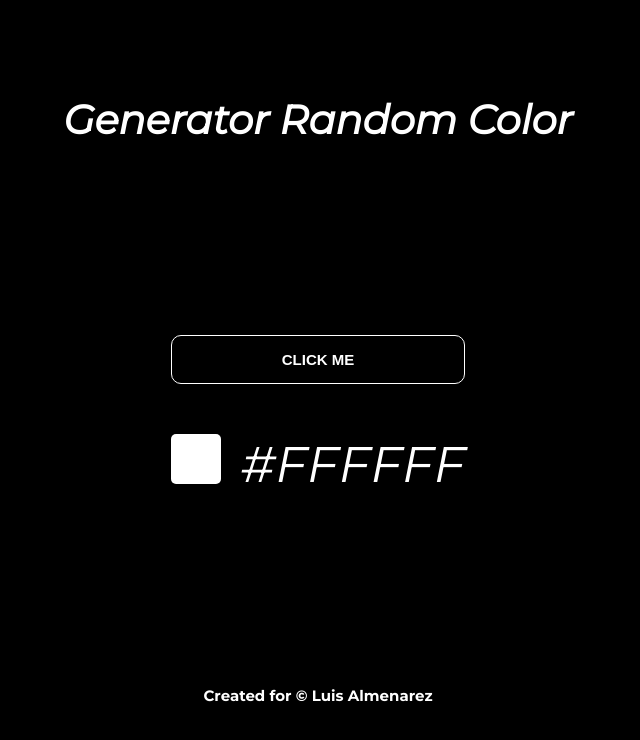
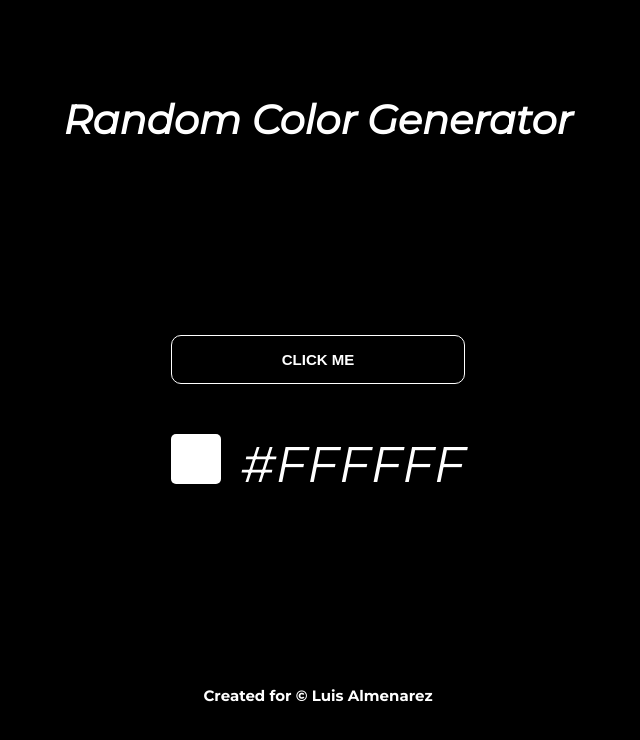
Before and after one commit to Luis-Almenarez/randomColor, a website: page index.html in a window 1280 px wide. Shown: the whole page, without its empty margins (322-962 px from the left). Drawn offline with Linux system fonts and the light colour scheme.

Commit message:
Document code

```diff
--- a/index.html
+++ b/index.html
@@ -8,7 +8,7 @@
   </head>
   <body class="body">
     <header class="header">
-      <h1>Generator Random Color</h1>
+      <h1>Random Color Generator</h1>
     </header>
     <main class="main">
       <button class="btn">click me</button>
```
Also changed, not shown: public/JS/app.js (+18 -0 lines).
